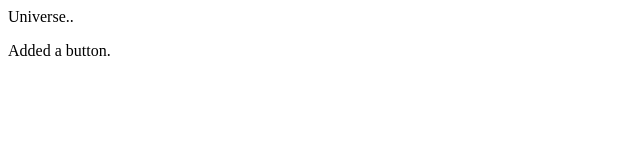
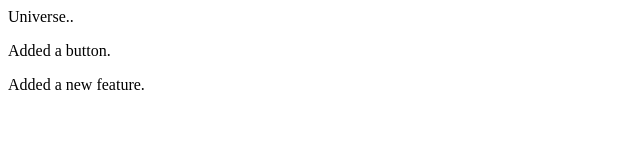
Before and after one commit to Sparky-Samriti/Second-Repo, a plain HTML site: page index.html in a window 1280 px wide. Shown: the whole page, without its empty margins (0-640 px from the left). Drawn offline with Linux system fonts and the light colour scheme.

Commit message:
added something new

```diff
--- a/index.html
+++ b/index.html
@@ -1,2 +1,3 @@
 <p>Universe..</p>
 <p>Added a button.</p>
+<p>Added a new feature.</p>
```
